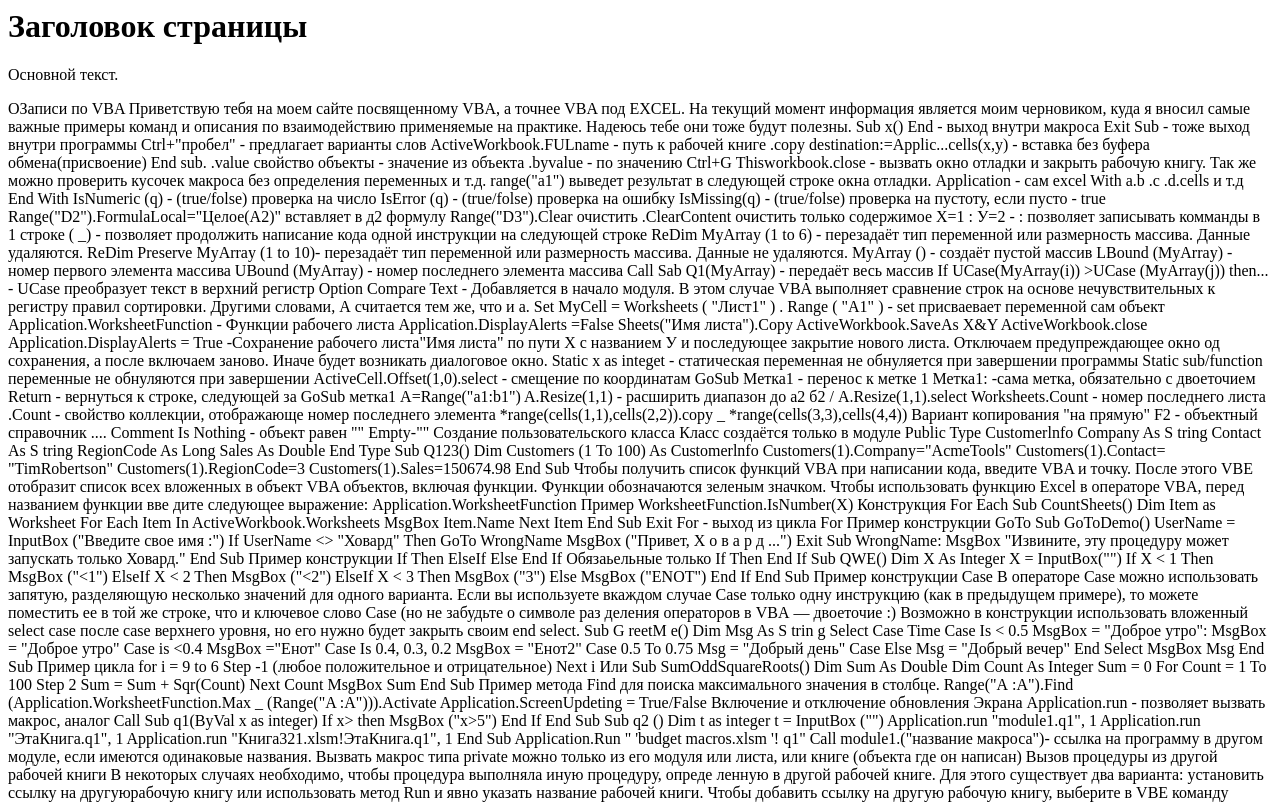
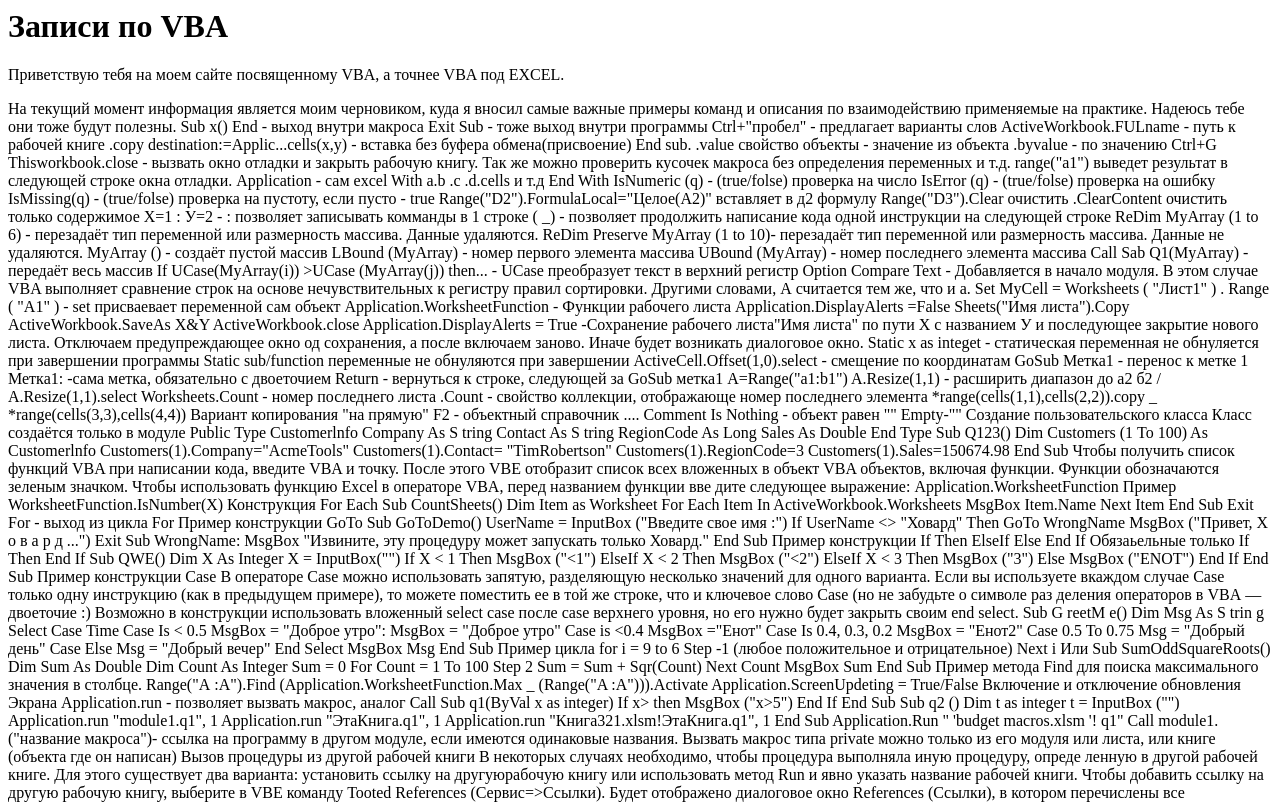
Before and after one commit to pokasolncesvetit/pokasolncesvetit.github.io, a plain HTML site: page index.html in a window 1280 px wide. Shown: the top 802 px of the page. Drawn offline with Linux system fonts and the light colour scheme.

Commit message:
Update index.html

```diff
--- a/index.html
+++ b/index.html
@@ -1,16 +1,14 @@
 <html>
  <head>
   <meta http-equiv="Content-Type" content="text/html; charset=utf-8">
-  <title>Моя первая веб-страница</title>
+  <title>VBA-Excel</title>
  </head>
  <body>
 
-  <h1>Заголовок страницы</h1>
-  <p>Основной текст.</p>
+  <h1>Записи по VBA</h1>
+  <p>Приветствую тебя на моем сайте посвященному VBA, а точнее VBA под EXCEL.</p>
 
-   <p>ОЗаписи по VBA
-Приветствую тебя на моем сайте посвященному VBA, а точнее VBA под EXCEL.
-
+   <p>
 На текущий момент информация является моим черновиком, куда я вносил самые важные примеры команд и описания по взаимодействию применяемые на практике. Надеюсь тебе они тоже будут полезны.
 
 
```
